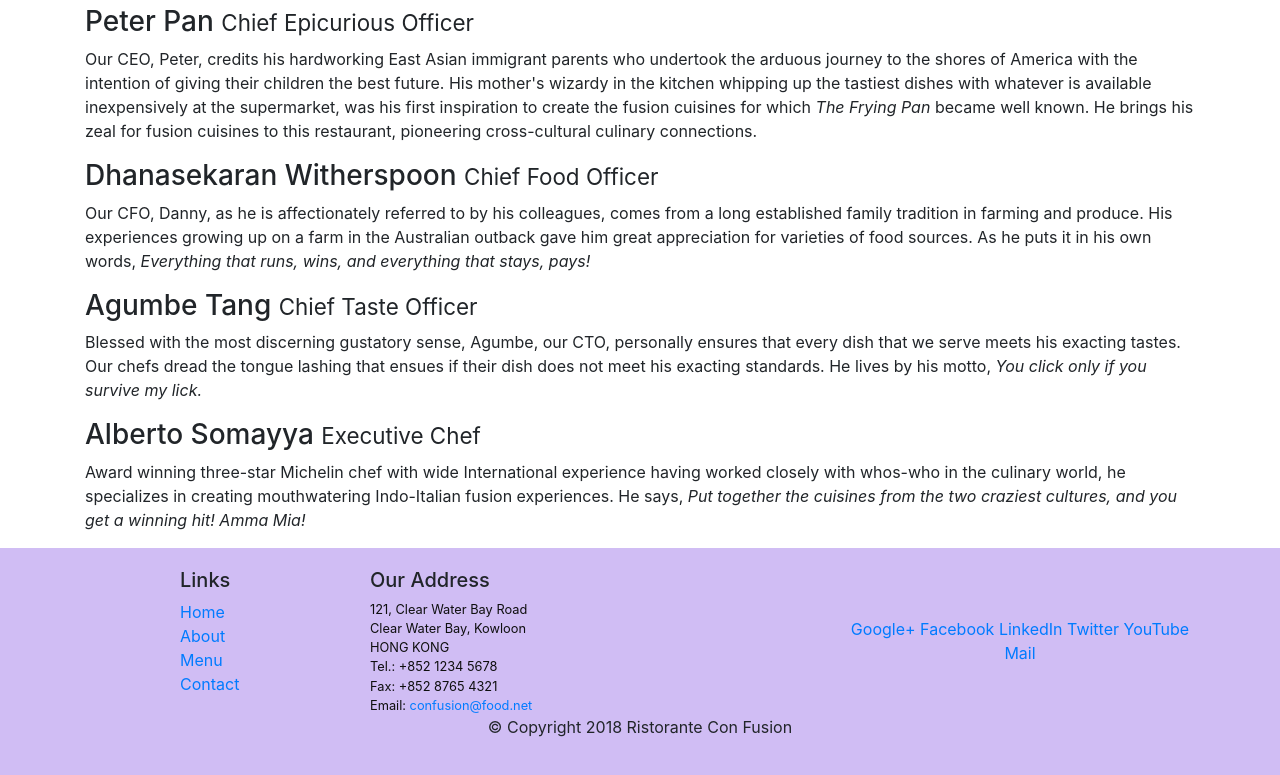
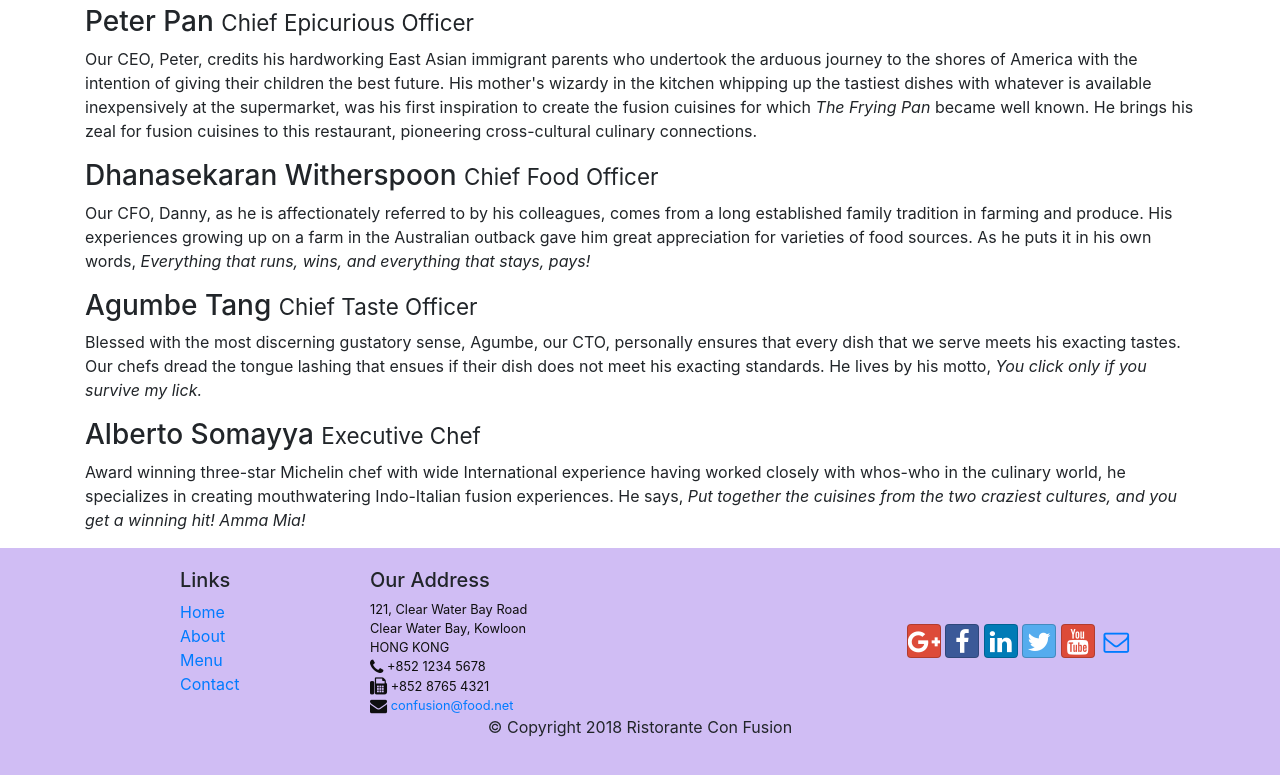
Before and after one commit to karanverma96/Bootstrap4, a website: page aboutus.html in a window 1280 px wide. Shown: the part 800-1575 px from the top of the page. Drawn offline with nearby package versions, Linux system fonts and the light colour scheme.

Commit message:
Icon Fonts

```diff
--- a/aboutus.html
+++ b/aboutus.html
@@ -10,6 +10,8 @@
 
     <!-- Bootstrap CSS -->
     <link rel="stylesheet" href="node_modules/bootstrap/dist/css/bootstrap.min.css">
+    <link rel="stylesheet" href="node_modules/font-awesome/css/font-awesome.min.css">
+    <link rel="stylesheet" href="node_modules/bootstrap-social/bootstrap-social.css">
     <link rel="stylesheet" type="text/css" href="CSS/styles.css">
     <title>Ristorante Con Fusion: About Us</title>
 
@@ -25,10 +27,10 @@
             <a class="navbar-brand" href="./index.html">Ristorante Con Fusion</a>
             <div class="collapse navbar-collapse" id="Navbar">
                 <ul class="navbar-nav mr-auto">
-                    <li class="nav-item"><a class="nav-link" href="./index.html">Home</a></li>
-                    <li class="nav-item active"><a class="nav-link" href="#">About</a></li>
-                    <li class="nav-item"><a class="nav-link" href="#">Menu</a></li>
-                    <li class="nav-item"><a class="nav-link" href="#">Contact</a></li>
+                    <li class="nav-item"><a class="nav-link" href="./index.html"><span class="fa fa-home fa-lg"></span> Home</a></li>
+                    <li class="nav-item active"><a class="nav-link" href="#"><span class="fa fa-info fa-lg"></span> About</a></li>
+                    <li class="nav-item"><a class="nav-link" href="#"><span class="fa fa-list fa-lg"></span> Menu</a></li>
+                    <li class="nav-item"><a class="nav-link" href="#"><span class="fa fa-address-card fa-lg"></span> Contact</a></li>
                 </ul>
             </div>
         </div>
@@ -104,19 +106,19 @@
 		              121, Clear Water Bay Road<br>
 		              Clear Water Bay, Kowloon<br>
 		              HONG KONG<br>
-		              Tel.: +852 1234 5678<br>
-		              Fax: +852 8765 4321<br>
-		              Email: <a href="mailto:confusion@food.net">confusion@food.net</a>
+		              <i class="fa fa-phone fa-lg"></i> +852 1234 5678<br>
+		              <i class="fa fa-fax fa-lg"></i> +852 8765 4321<br>
+		              <i class="fa fa-envelope fa-lg"></i> <a href="mailto:confusion@food.net">confusion@food.net</a>
 		           </address>
                 </div>
                 <div class="col-12 col-sm-4 align-self-center">
                     <div class="text-center">
-                        <a href="http://google.com/+">Google+</a>
-                        <a href="http://www.facebook.com/profile.php?id=">Facebook</a>
-                        <a href="http://www.linkedin.com/in/">LinkedIn</a>
-                        <a href="http://twitter.com/">Twitter</a>
-                        <a href="http://youtube.com/">YouTube</a>
-                        <a href="mailto:">Mail</a>
+                        <a class="btn btn-social-icon btn-google" href="http://google.com/+"><i class="fa fa-google-plus"></i></a>
+                        <a class="btn btn-social-icon btn-facebook" href="http://www.facebook.com/profile.php?id="><i class="fa fa-facebook"></i></a>
+                        <a class="btn btn-social-icon btn-linkedin" href="http://www.linkedin.com/in/"><i class="fa fa-linkedin"></i></a>
+                        <a class="btn btn-social-icon btn-twitter" href="http://twitter.com/"><i class="fa fa-twitter"></i></a>
+                        <a class="btn btn-social-icon btn-google" href="http://youtube.com/"><i class="fa fa-youtube"></i></a>
+                        <a class="btn btn-social-icon" href="mailto:"><i class="fa fa-envelope-o"></i></a>
                     </div>
                 </div>
            </div>
--- a/package.json
+++ b/package.json
@@ -15,6 +15,8 @@
   },
   "dependencies": {
     "bootstrap": "^4.0.0",
+    "bootstrap-social": "^5.1.1",
+    "font-awesome": "^4.7.0",
     "jquery": "^3.3.1",
     "popper.js": "^1.12.9"
   }
```
Also changed, not shown: index.html (+15 -13 lines), 1 other file.
